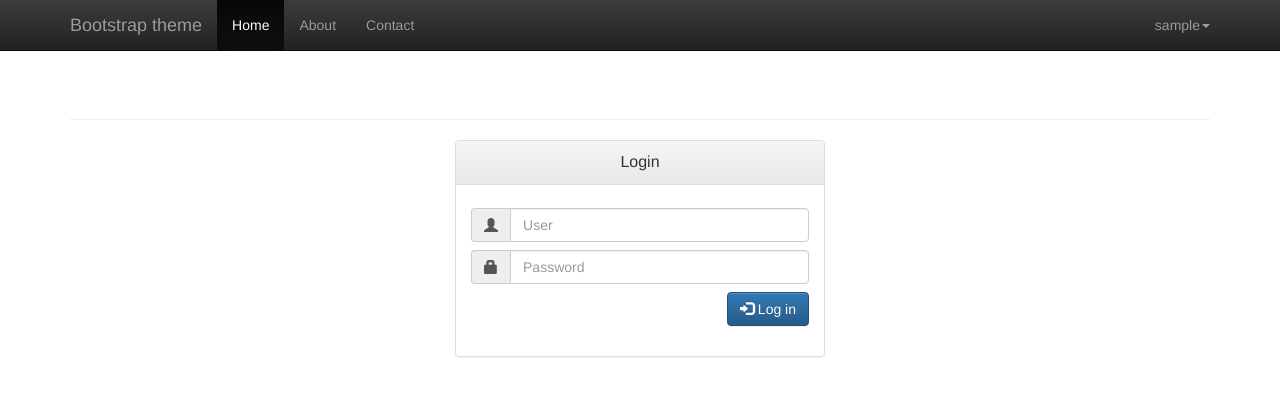
After one commit to imscaradh/weatherstation, a Django app: template app/templates/app/login.html in a window 1280 px wide. The commit adds this page. Shown: the top 396 px of the page. Run offline with Django 3.2, Linux system fonts and the light colour scheme; the template is opened without the code that fills it, so the values that code supplies are empty; the visitor is signed in with stand-in values (Sample User, id 1); some libraries are stand-ins or nearby versions.

Commit message:
added basic user auth functionality

```diff
--- a/app/static/app/style.css
+++ b/app/static/app/style.css
@@ -2,3 +2,13 @@ body {
     padding-top: 70px;
     padding-bottom: 30px;
 }
+
+.panel-login {
+    width: 370px;
+    margin: 0 auto;
+}
+
+.panel-login .input-group,
+.panel-login .form-group {
+    margin-top:8px;
+}
--- /dev/null
+++ b/app/templates/app/login.html
@@ -0,0 +1,41 @@
+{% extends "base.html" %}
+
+{% block content %}
+<div class="page-header">
+</div>
+<div class="panel panel-default panel-login">
+    <div class="panel-heading">
+	<div class="panel-title text-center">Login</div>
+    </div>
+
+    <div class="panel-body" >
+	{% if form.errors %}
+		<p>Your username and password didn't match. Please try again.</p>
+	{% endif %}
+
+	<form action="{% url 'django.contrib.auth.views.login' %}" name="form" id="form" class="form-horizontal"  method="POST">
+	    {% csrf_token %}
+
+	    <div class="input-group">
+		<span class="input-group-addon"><i class="glyphicon glyphicon-user"></i></span>
+		<input id="user" type="text" class="form-control" name="username" value="" placeholder="User">
+	    </div>
+
+	    <div class="input-group">
+		<span class="input-group-addon"><i class="glyphicon glyphicon-lock"></i></span>
+		<input id="password" type="password" class="form-control" name="password" placeholder="Password">
+	    </div>
+
+	    <div class="form-group">
+		<!-- Button -->
+		<div class="col-sm-12 controls">
+		    <input type="hidden" name="next" value="{{ next }}" />
+		    <button type="submit" href="#" class="btn btn-primary pull-right"><i class="glyphicon glyphicon-log-in"></i> Log in</button>
+		</div>
+	    </div>
+
+	</form>
+
+    </div>
+</div>
+{% endblock %}
--- /dev/null
+++ b/app/templates/app/settings.html
@@ -0,0 +1,17 @@
+<div class="modal fade" id="settingsModal" tabindex="-1" role="dialog" aria-labelledby="myModalLabel">
+    <div class="modal-dialog" role="document">
+	<div class="modal-content">
+	    <div class="modal-header">
+		<button type="button" class="close" data-dismiss="modal" aria-label="Close"><span aria-hidden="true">&times;</span></button>
+		<h4 class="modal-title" id="myModalLabel">Settings</h4>
+	    </div>
+	    <div class="modal-body">
+		...
+	    </div>
+	    <div class="modal-footer">
+		<button type="button" class="btn btn-default" data-dismiss="modal">Close</button>
+		<button type="button" class="btn btn-primary">Save changes</button>
+	    </div>
+	</div>
+    </div>
+</div>
--- a/app/templates/base.html
+++ b/app/templates/base.html
@@ -38,25 +38,27 @@
 			<li class="active"><a href="#">Home</a></li>
 			<li><a href="#about">About</a></li>
 			<li><a href="#contact">Contact</a></li>
+		    </ul>
+		    {% if user.is_authenticated %}
+		    <ul class="nav navbar-nav navbar-right">
 			<li class="dropdown">
-			    <a href="#" class="dropdown-toggle" data-toggle="dropdown" role="button" aria-haspopup="true" aria-expanded="false">Dropdown <span class="caret"></span></a>
+			    <a href="#" class="dropdown-toggle" data-toggle="dropdown" role="button" aria-haspopup="true" aria-expanded="false">{{ user.username }}<span class="caret"></span></a>
 			    <ul class="dropdown-menu">
-				<li><a href="#">Action</a></li>
-				<li><a href="#">Another action</a></li>
-				<li><a href="#">Something else here</a></li>
+				<li><a data-target="#settingsModal" data-toggle="modal" href="#">Settings</a></li>
 				<li role="separator" class="divider"></li>
-				<li class="dropdown-header">Nav header</li>
-				<li><a href="#">Separated link</a></li>
-				<li><a href="#">One more separated link</a></li>
+				<li><a href="logout/">Logout</a></li>
 			    </ul>
 			</li>
 		    </ul>
+		    {% endif %}
 		</div><!--/.nav-collapse -->
 	    </div>
 	</nav>
 	<div class="container theme-showcase" role="main">
 	    {% block content %}{% endblock %}
 	</div>
-
+	{% if user.is_authenticated %}
+		{% include "app/settings.html" %}
+	{% endif %}
     </body>
 </html>
--- a/app/urls.py
+++ b/app/urls.py
@@ -1,8 +1,12 @@
 from django.conf.urls import url
+from django.contrib.auth.views import login
+from django.contrib.auth.views import logout
 
 from . import views
 
 urlpatterns = [
-        url(r'^$', views.chartview),
-        url(r'^weatherdata/$', views.weatherdata),
+    url(r'^$', views.chartview),
+    url(r'^login/$', login, {'template_name': 'app/login.html'}),
+    url(r'^logout/$', logout, {'template_name': 'app/logout.html'}),
+    url(r'^weatherdata/$', views.weatherdata),
 ]
--- a/weatherstation/urls.py
+++ b/weatherstation/urls.py
@@ -14,7 +14,9 @@ Including another URLconf
     2. Add a URL to urlpatterns:  url(r'^blog/', include(blog_urls))
 """
 from django.conf.urls import include, url
+from django.contrib import admin
 
 urlpatterns = [
     url(r'^app/', include('app.urls')),
+    url(r'^admin/', include(admin.site.urls)),
 ]
```
Also changed, not shown: app/templates/app/index.html (+0 -25 lines), app/templates/app/logout.html (added, +16 -0 lines), app/views.py (+5 -4 lines).
